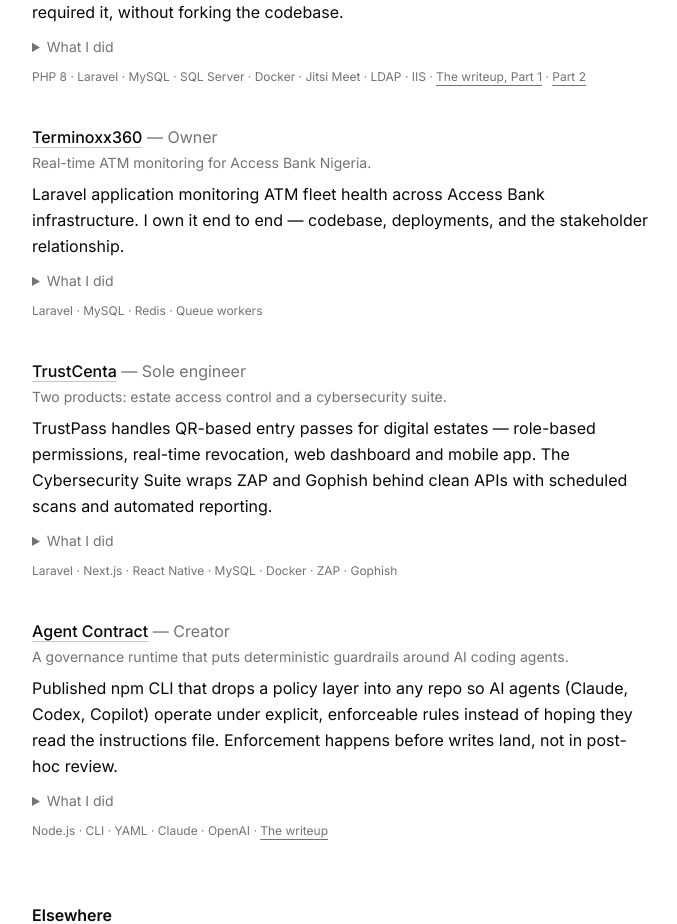
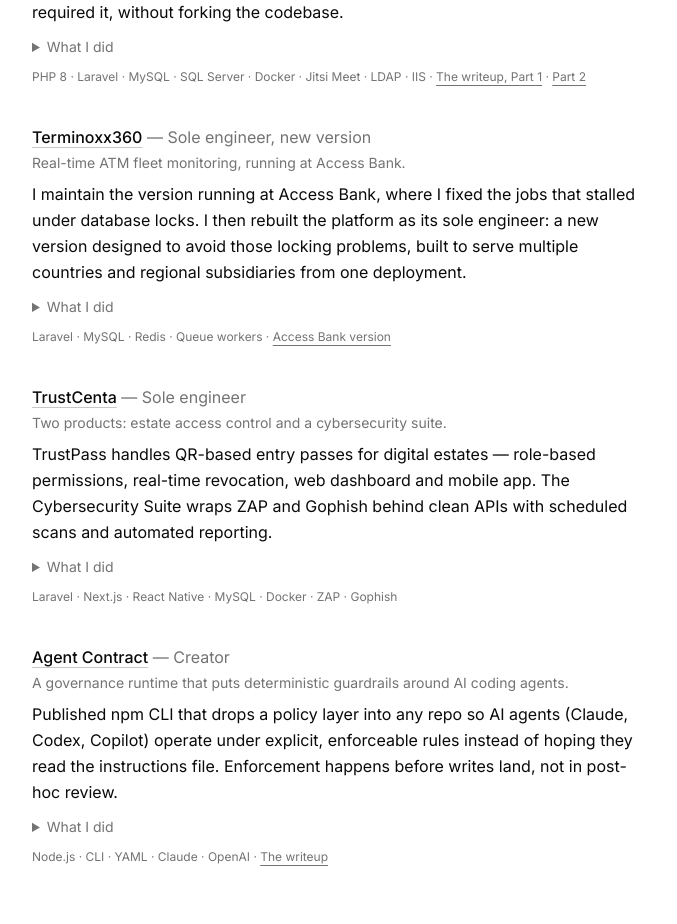
Before and after one commit to Semeton/my-portfolio, a Next.js app: page / in a window 1280 px wide. Shown: the part 2880-3804 px from the top of the page, without its empty margins (299-976 px from the left). Built offline with nearby package versions, Linux system fonts and the light colour scheme.

Commit message:
Correct Terminoxx360 role and describe new version
Co-Authored-By: Claude Opus 5.5 <noreply@anthropic.com>

```diff
--- a/components/projects.tsx
+++ b/components/projects.tsx
@@ -45,18 +45,24 @@ const projects = [
   },
   {
     title: "Terminoxx360",
-    subtitle: "Real-time ATM monitoring for Access Bank Nigeria.",
+    subtitle: "Real-time ATM fleet monitoring, running at Access Bank.",
     description:
-      "Laravel application monitoring ATM fleet health across Access Bank infrastructure. I own it end to end — codebase, deployments, and the stakeholder relationship.",
-    role: "Owner",
+      "I maintain the version running at Access Bank, where I fixed the jobs that stalled under database locks. I then rebuilt the platform as its sole engineer: a new version designed to avoid those locking problems, built to serve multiple countries and regional subsidiaries from one deployment.",
+    role: "Sole engineer, new version",
     highlights: [
-      "Diagnosed transaction-heavy jobs stalling under database locks; rewrote them for transactional efficiency",
-      "Added index-based query optimization and schema cleanup that cleared the persistent slow-query backlog",
-      "Built auto-restart for stuck jobs to keep uptime continuous",
-      "Manage the stakeholder relationship and release cycle directly",
+      "At Access Bank: diagnosed transaction-heavy jobs stalling under database locks and rewrote them for transactional efficiency",
+      "Added index-based query optimization and schema cleanup that cleared the persistent slow-query backlog, plus auto-restart for stuck jobs",
+      "New version: multi-tenancy by country and regional subsidiary, with full brand customisation per tenant",
+      "Map views, detailed monitoring records, and AI integration, behind a deliberately simpler UI",
     ],
     tech: ["Laravel", "MySQL", "Redis", "Queue workers"],
     link: "https://cloud.terminoxx360.com",
+    articles: [
+      {
+        label: "Access Bank version",
+        link: "https://atmapp.accessbankplc.com/",
+      },
+    ],
   },
   {
     title: "TrustCenta",
```
